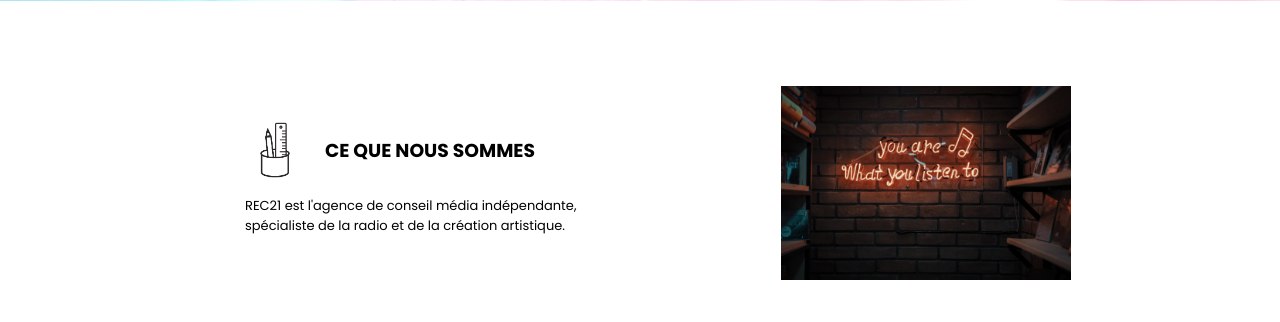
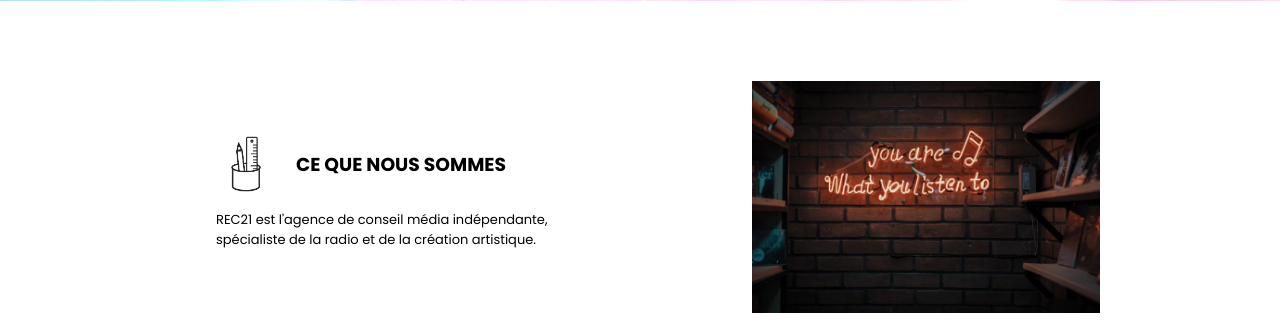
Before and after one commit to FrancoisRab/ClaudE-website, a Flask app: page /agence in a window 1280 px wide. Shown: the part 559-881 px from the top of the page. Run offline with Flask 2, Linux system fonts and the light colour scheme; some libraries are stand-ins or nearby versions.

Commit message:
fix img size on agency page

```diff
--- a/static/css/agence.css
+++ b/static/css/agence.css
@@ -71,7 +71,7 @@
     align-items: center;
 }
 .agency-skills-card-content-img {
-    width: 25%;
+    width: 30%;
 }
 .agency-skills-card-content-img-2 {
     width: 30%;
```
